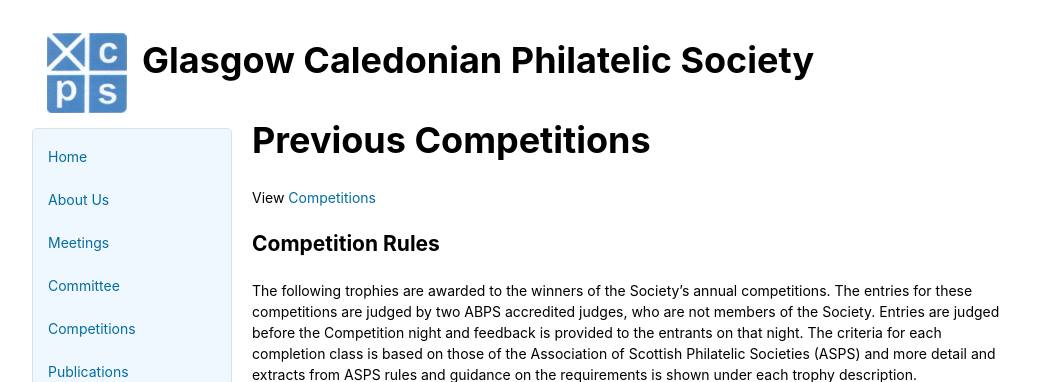
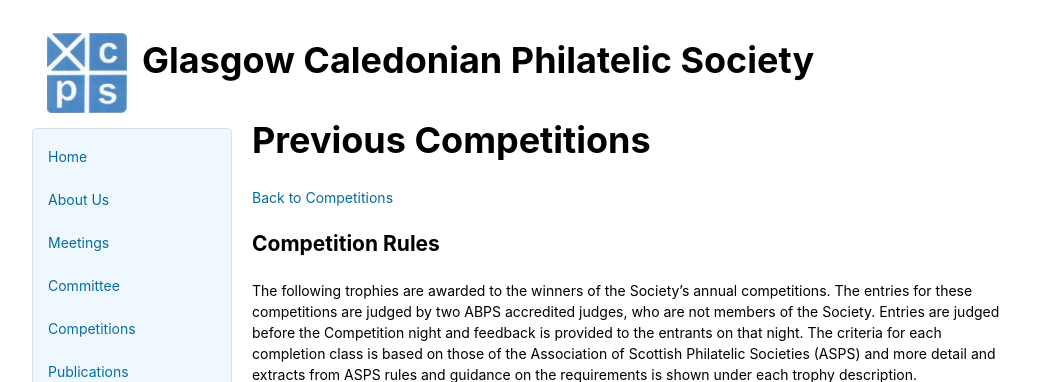
Before and after one commit to astalker/caledonian-stamps, a Jekyll site: the page built from previous-competitions.md, in a window 1280 px wide and 900 px high. Shown: the top 382 px of the window, without its empty margins (118-1161 px from the left). Built offline with Jekyll 4.4.1, drawn with Linux system fonts in a browser that asks for light colours; our own code applies the rules of GitHub Pages for plain Markdown files.

Commit message:
Tidy competitions link

```diff
--- a/previous-competitions.md
+++ b/previous-competitions.md
@@ -1,6 +1,6 @@
 # Previous Competitions
 
-View [Competitions](competitions.md)
+[Back to Competitions](competitions.md)
 
 ## Competition Rules
 The following trophies are awarded to the winners of the Society's annual competitions. The entries for these competitions are judged by two ABPS accredited judges, who are not members of the Society. Entries are judged before the Competition night and feedback is provided to the entrants on that night. The criteria for each completion class is based on those of the Association of Scottish Philatelic Societies (ASPS) and more detail and extracts from ASPS rules and guidance on the requirements is shown under each trophy description.
```
